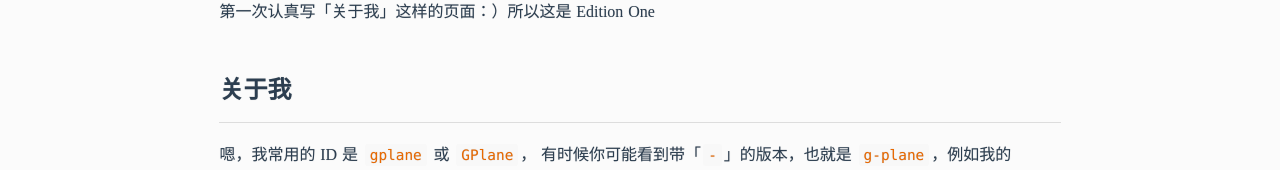
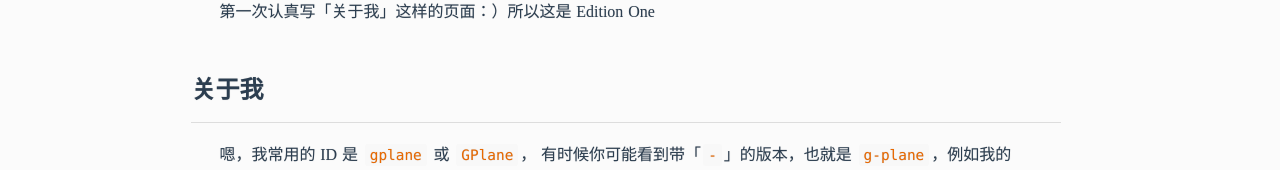
Before and after one commit to g-plane/blog, a Nuxt app: page /about in a window 1280 px wide. Shown: the part 435-605 px from the top of the page. Built offline with nearby package versions, Linux system fonts and the light colour scheme; a web font is replaced by a local one; what vue-disqus would draw is missing.

Commit message:
tweak for anchor

```diff
--- a/components/markdown.vue
+++ b/components/markdown.vue
@@ -27,11 +27,12 @@ article
     color #2c3e50
 
   h1
+    margin-left -38px
     display block
     font-size 2em
 
   h2
-    margin 45px 0 0.8em
+    margin 45px 0 0.8em -28px
     padding-bottom 0.7em
     border-bottom 1px solid #ddd
     z-index -1
```
